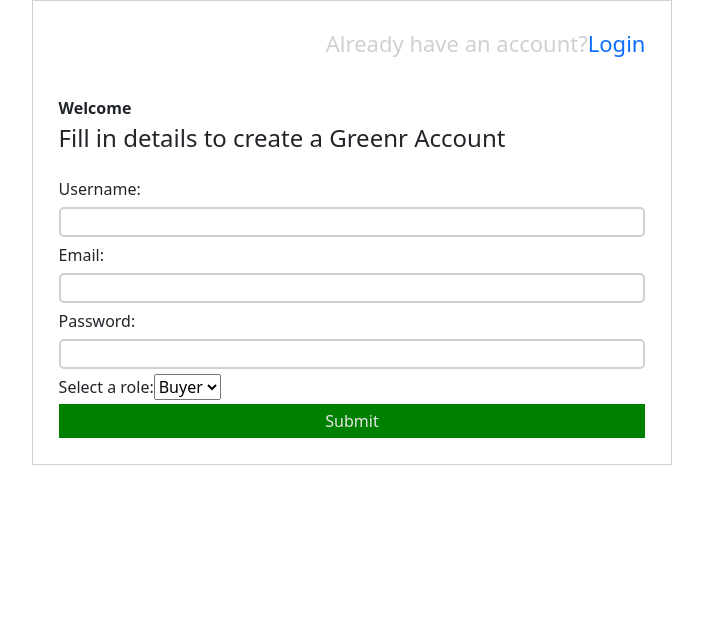
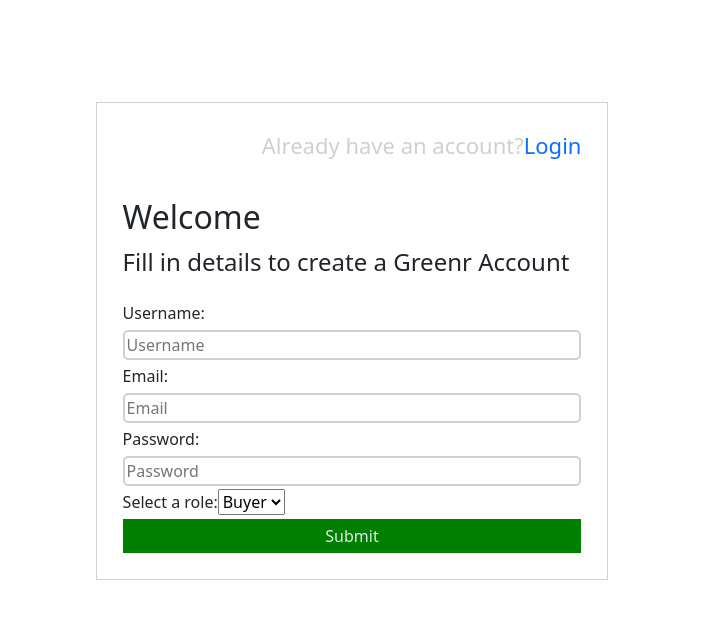
Before and after one commit to MICHAELMUNAVU83/greenr-frontend, a React (Create React App) app: page /signup in a window 1280 px wide. Shown: the top 618 px of the page, without its empty margins (288-991 px from the left). Built offline with nearby package versions, Linux system fonts and the light colour scheme; no server answers.

Commit message:
Updated the div position of the form

```diff
--- a/src/components/SignUp/SignUp.css
+++ b/src/components/SignUp/SignUp.css
@@ -1,9 +1,9 @@
 .app{
-
+   margin: 8% 0px;
 }
 .form{
    margin: auto;
-   width: 50%;
+   width: 40%;
    padding: 2%;
    border: 1px solid rgb(209, 207, 207);
 }
@@ -28,7 +28,7 @@
     margin: 1% 0;
 }
 select{
-    margin-left: 20px;
+    margin-left: 10%;
 }
 button{
     width: 100%;
@@ -36,7 +36,7 @@
     border:none;
     padding: 5px 0px;
     color: rgb(229, 229, 229);
-    margin: 3% 0;
+    margin-top: 5%;
 }
 input{
     border: 2px solid rgb(209, 207, 207);
--- a/src/components/SignUp/SignUp.js
+++ b/src/components/SignUp/SignUp.js
@@ -41,7 +41,7 @@
       <p>Already have an account?</p>
       <Link to="/login" className="linktag">Login</Link>
       </aside>
-      <b>Welcome</b>
+      <h2>Welcome</h2>
       <p>Fill in details to create a Greenr Account</p>
       <form>
         <label>
@@ -52,6 +52,7 @@
             name="name"
             value={username}
             onChange={(e) => setUsername(e.target.value)}
+            placeholder="Username"
           />
         <label>
           Email:
@@ -60,6 +61,7 @@
             type="text"
             name="email"
             value={email}
+            placeholder="Email"
             onChange={(e) => setEmail(e.target.value)}
           />
         <label>
@@ -69,6 +71,7 @@
             type="text"
             name="password"
             value={password}
+            placeholder="Password"
             onChange={(e) => setPassword(e.target.value)}
           />
         <label>
```
